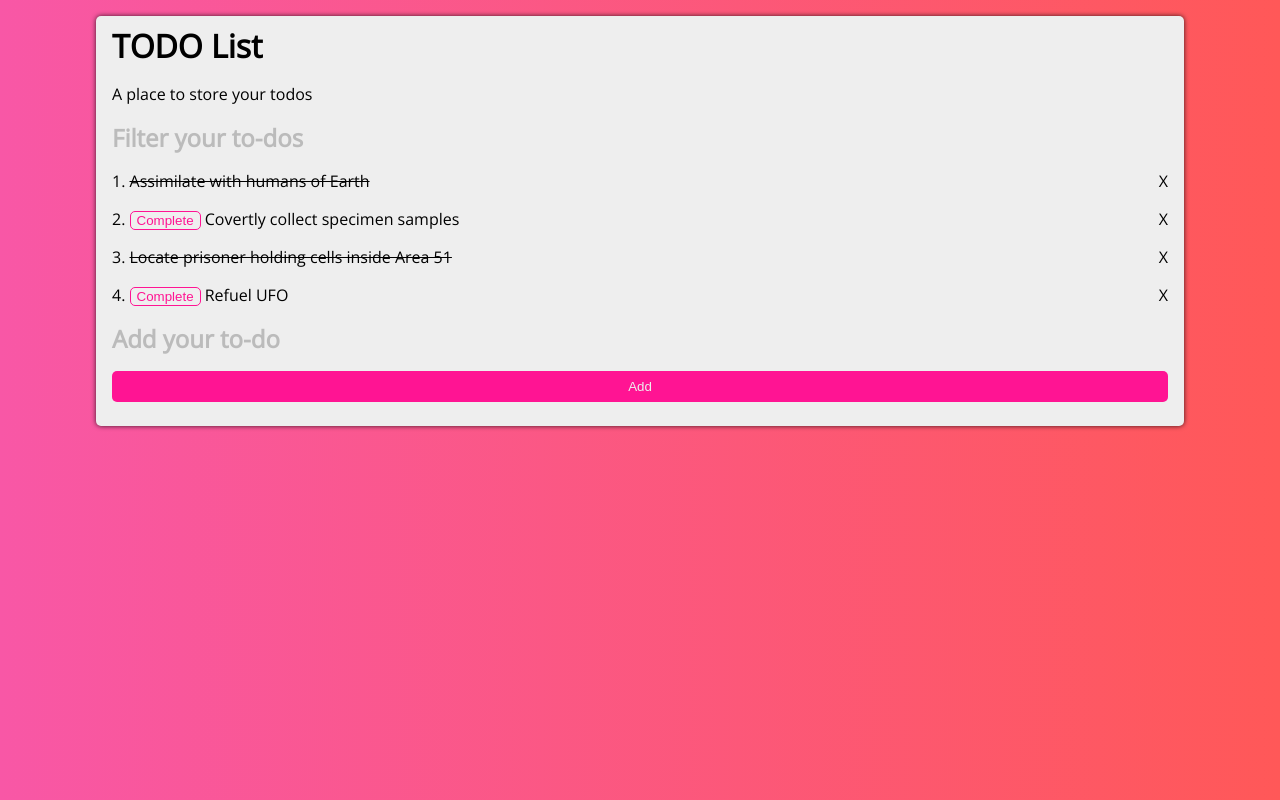
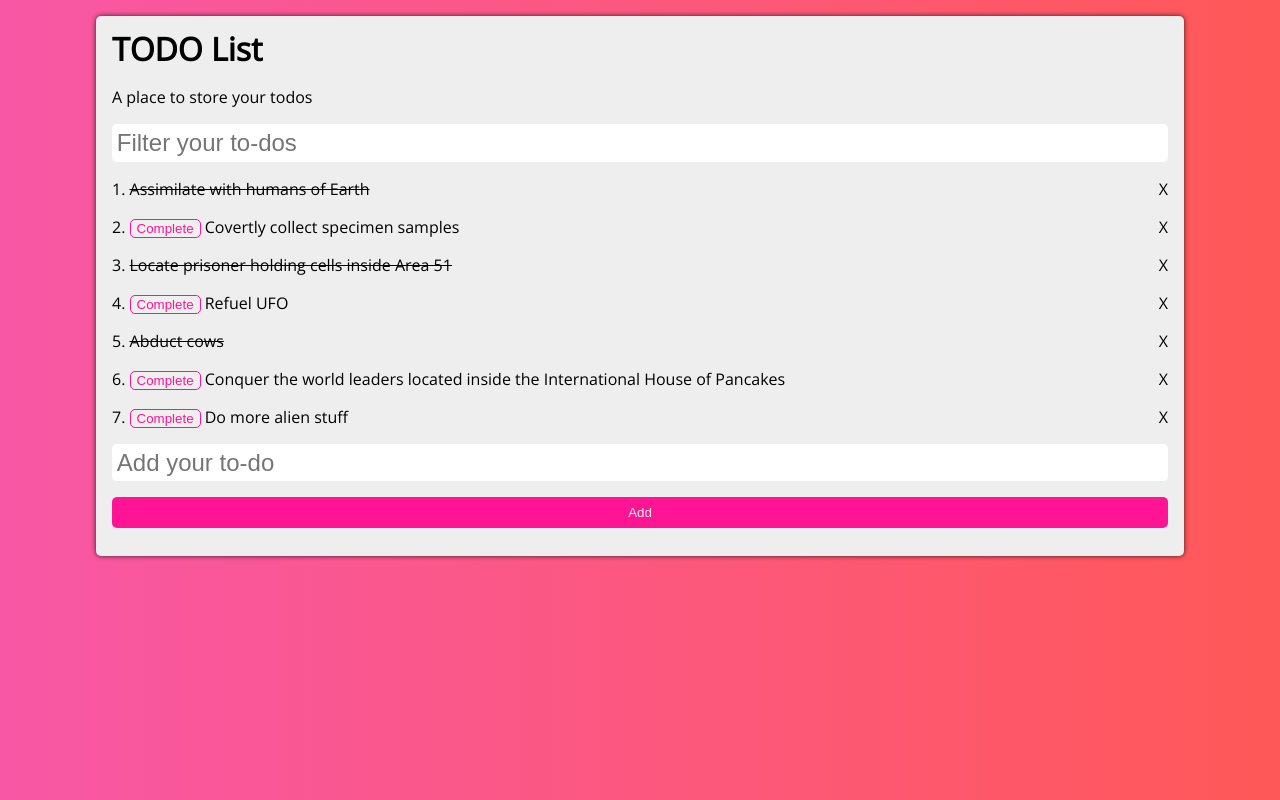
Before and after one commit to jnicewander/angular-lab1, an Angular app: page / in a window 1280 px wide. Built offline with nearby package versions, Linux system fonts and the light colour scheme.

Commit message:
All lab requirements completed.

```diff
--- a/src/app/sample-todos.ts
+++ b/src/app/sample-todos.ts
@@ -16,5 +16,17 @@ export const TODOLIST: Todo[] = [
     {
         task: 'Refuel UFO',
         completed: false
+    },
+    {
+        task: 'Abduct cows',
+        completed: true
+    },
+    {
+        task: 'Conquer the world leaders located inside the International House of Pancakes',
+        completed: false
+    },
+    {
+        task: 'Do more alien stuff',
+        completed: false
     }
 ]
--- a/src/app/todo/todo.component.css
+++ b/src/app/todo/todo.component.css
@@ -10,7 +10,7 @@ ul {
 .todo-container {
     background-color: #eee;
     box-shadow: 0px 0px 5px 0px rgba(0,0,0,0.75);
-    padding: .5rem 1rem;
+    padding: .7rem 1rem;
     border-radius: 5px;
 }
 
@@ -20,9 +20,15 @@ ul {
     margin: 1rem 0;
 }
 
-h2 {
+input {
     color: #bbb;
+    border: #bbb;
+    border-radius: 5px;
+    padding: .3rem;
+    width: 100%;
+    font-size: 1.5rem;
 }
+
 .completeBtn {
     color: #ff1493;
     border: 1px solid #ff1493;
--- a/src/app/todo/todo.component.html
+++ b/src/app/todo/todo.component.html
@@ -1,9 +1,9 @@
 <div class="todo-container">
     <h1>TODO List</h1>
     <p>A place to store your todos</p>
-    <h2>Filter your to-dos</h2>
+    <input type="text" placeholder="Filter your to-dos">
     <ul class="todolist">
-        <li *ngFor="let todo of todolist; index as i; trackBy: trackIndex">
+        <li *ngFor="let todo of todolist; index as i">
             <div>
                 <span>
                     {{i+1}}.
@@ -14,6 +14,6 @@
             <div class="remove" (click)="removeTodo(todo)">X</div>
         </li>
     </ul>
-    <h2 class="grey">Add your to-do</h2>
+    <input type="text" placeholder="Add your to-do">
     <button class="addBtn">Add</button>
 </div>
```
